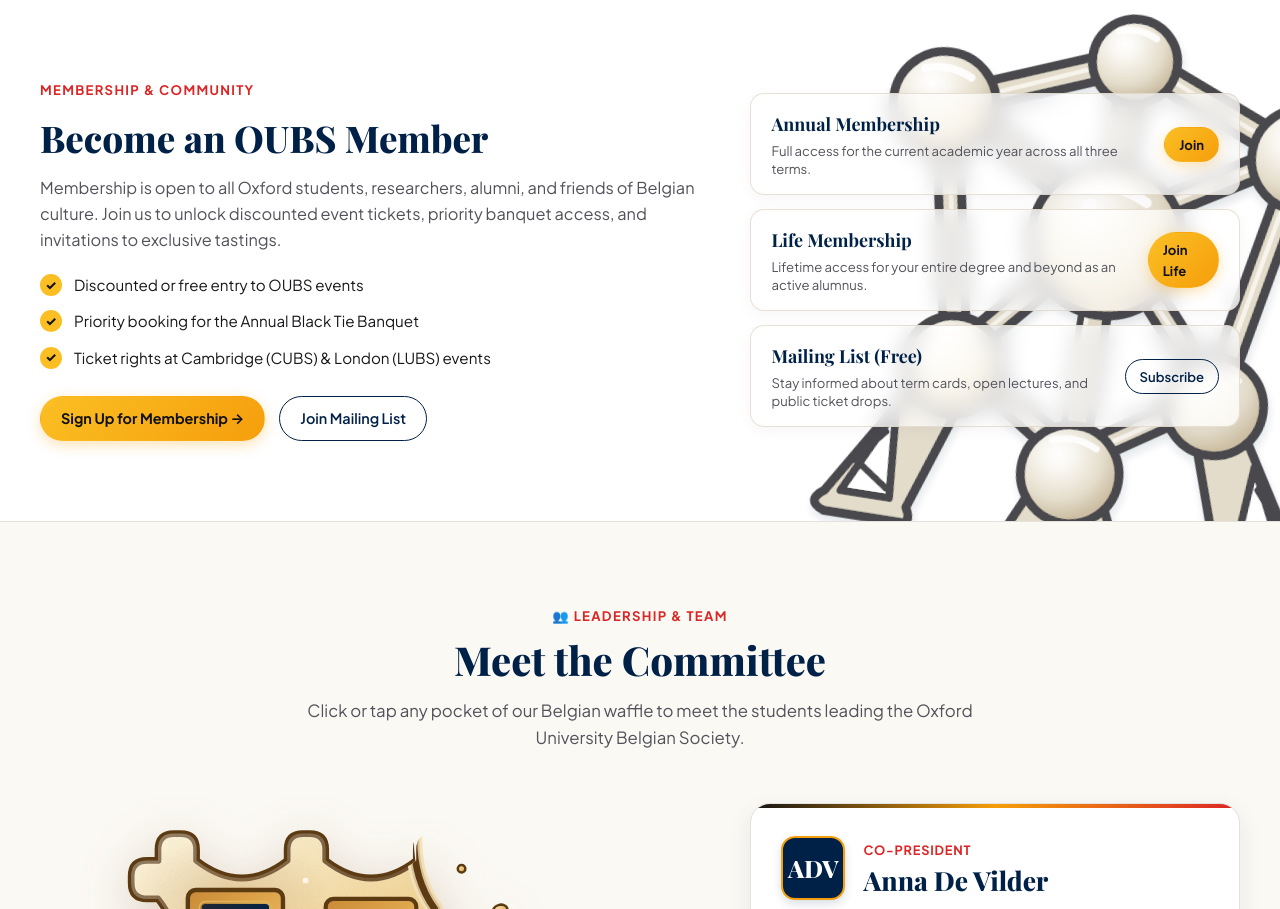
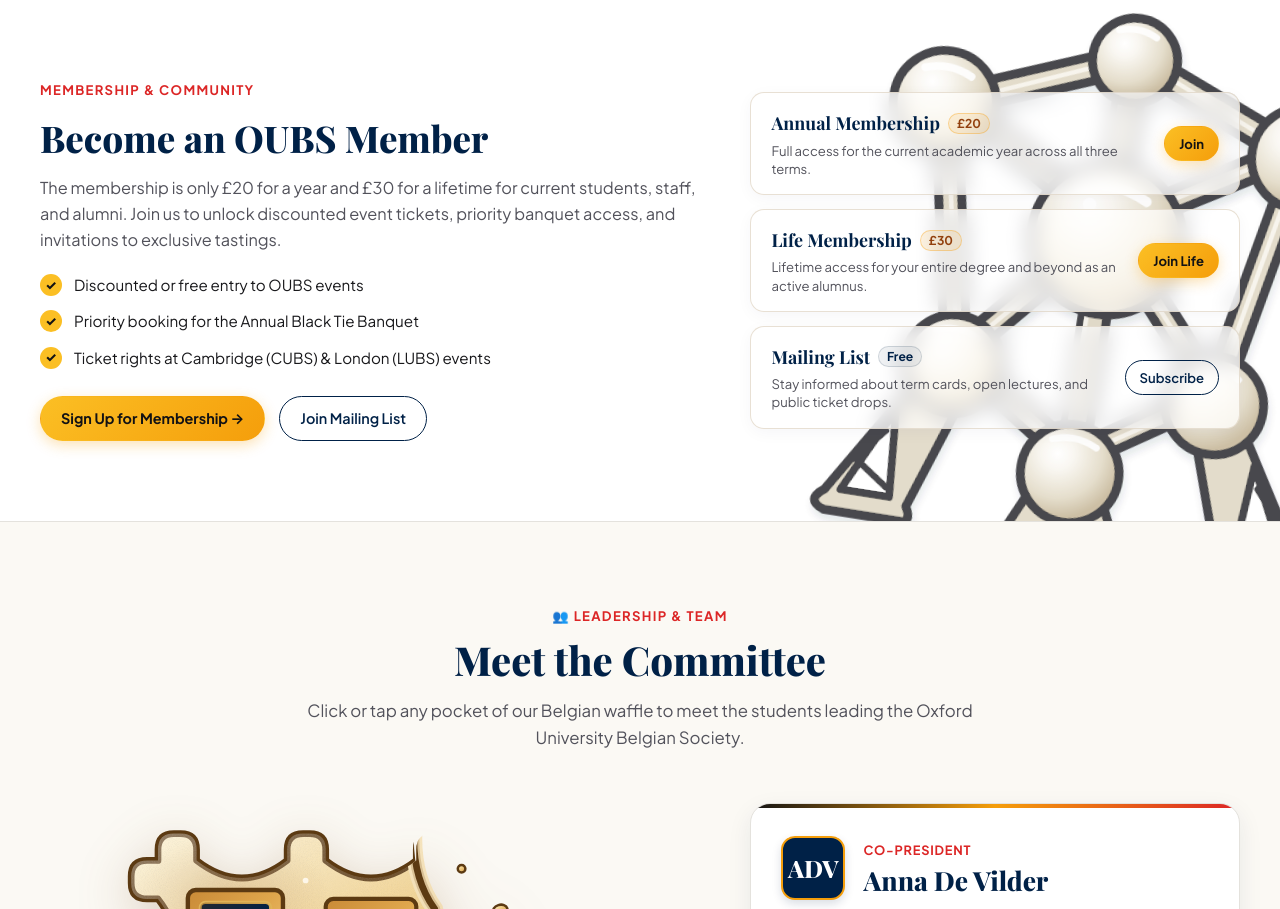
Before and after one commit to OxfordUniversityBelgianSociety/OxfordUniversityBelgianSociety.github.io, a React (Vite) app: page / in a window 1280 px wide. Shown: the part 941-1850 px from the top of the page. Built offline with nearby package versions, Linux system fonts and the light colour scheme; the HTML template or start-up script is replaced by a standard one; a web font is replaced by a local one.

Commit message:
Enhance membership section with pricing details and styling improvements

```diff
--- a/src/components/Membership.jsx
+++ b/src/components/Membership.jsx
@@ -224,6 +224,7 @@
 export default function Membership() {
   const [hoveredTier, setHoveredTier] = useState(null);
   const { links } = SOCIETY_DATA.society;
+  const { membership } = SOCIETY_DATA;
 
   return (
     <section id="membership" className="membership-section">
@@ -233,7 +234,7 @@
             <span className="section-kicker">Membership &amp; Community</span>
             <h2 className="membership-title">Become an OUBS Member</h2>
             <p className="membership-lead">
-              Membership is open to all Oxford students, researchers, alumni, and friends of Belgian culture. Join us to unlock discounted event tickets, priority banquet access, and invitations to exclusive tastings.
+              The membership is only £20 for a year and £30 for a lifetime for current students, staff, and alumni. Join us to unlock discounted event tickets, priority banquet access, and invitations to exclusive tastings.
             </p>
 
             <ul className="benefits-list">
@@ -273,7 +274,10 @@
                 onMouseLeave={() => setHoveredTier(null)}
               >
                 <div className="tier-info">
-                  <h3>Annual Membership</h3>
+                  <div className="tier-title-row">
+                    <h3>Annual Membership</h3>
+                    <span className="tier-price-pill">{membership.annualPrice}</span>
+                  </div>
                   <p>Full access for the current academic year across all three terms.</p>
                 </div>
                 <a href={links.membershipForm} target="_blank" rel="noopener noreferrer" className="btn btn-sm btn-gold">
@@ -287,7 +291,10 @@
                 onMouseLeave={() => setHoveredTier(null)}
               >
                 <div className="tier-info">
-                  <h3>Life Membership</h3>
+                  <div className="tier-title-row">
+                    <h3>Life Membership</h3>
+                    <span className="tier-price-pill">{membership.lifePrice}</span>
+                  </div>
                   <p>Lifetime access for your entire degree and beyond as an active alumnus.</p>
                 </div>
                 <a href={links.membershipForm} target="_blank" rel="noopener noreferrer" className="btn btn-sm btn-gold">
@@ -301,7 +308,10 @@
                 onMouseLeave={() => setHoveredTier(null)}
               >
                 <div className="tier-info">
-                  <h3>Mailing List (Free)</h3>
+                  <div className="tier-title-row">
+                    <h3>Mailing List</h3>
+                    <span className="tier-price-pill tier-price-free">Free</span>
+                  </div>
                   <p>Stay informed about term cards, open lectures, and public ticket drops.</p>
                 </div>
                 <a href={links.emailList} target="_blank" rel="noopener noreferrer" className="btn btn-sm btn-outline">
--- a/src/data/societyData.js
+++ b/src/data/societyData.js
@@ -21,6 +21,12 @@
       { label: "Terms of Events", value: "3 / Year" },
       { label: "Sister Societies", value: "CUBS & LUBS" }
     ]
+  },
+
+  membership: {
+    lead: "The membership is only £20 for a year and £30 for a lifetime for current students, staff, and alumni.",
+    annualPrice: "£20",
+    lifePrice: "£30"
   },
 
   termCard: {
--- a/src/index.css
+++ b/src/index.css
@@ -1407,12 +1407,43 @@
   transform: translateY(-2px);
 }
 
-.tier-info h3 {
+.tier-info {
+  flex: 1;
+}
+
+.tier-title-row {
+  display: flex;
+  align-items: center;
+  gap: 8px;
+  margin-bottom: 4px;
+  flex-wrap: wrap;
+}
+
+.tier-title-row h3 {
   font-family: 'Playfair Display', serif;
   font-size: 1.12rem;
   font-weight: 700;
   color: var(--oxford-blue);
-  margin-bottom: 3px;
+  margin-bottom: 0;
+}
+
+.tier-price-pill {
+  display: inline-flex;
+  align-items: center;
+  padding: 1px 8px;
+  border-radius: var(--radius-full);
+  background: var(--belgian-gold-subtle);
+  color: #92400e;
+  font-size: 0.76rem;
+  font-weight: 700;
+  border: 1px solid rgba(245, 158, 11, 0.35);
+  line-height: 1.4;
+}
+
+.tier-price-pill.tier-price-free {
+  background: rgba(0, 33, 71, 0.06);
+  color: var(--oxford-blue);
+  border-color: rgba(0, 33, 71, 0.15);
 }
 
 .tier-info p {
```
